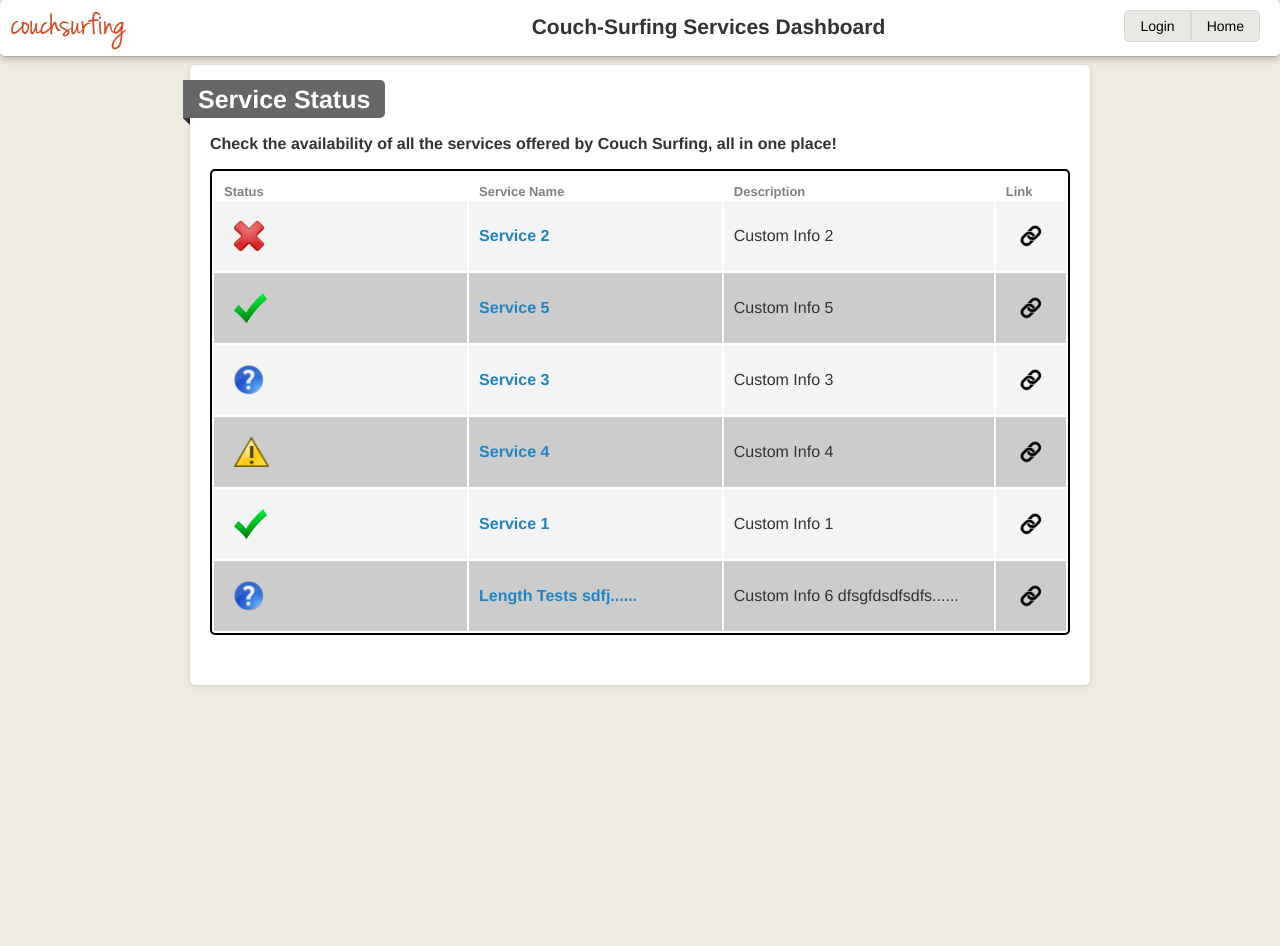
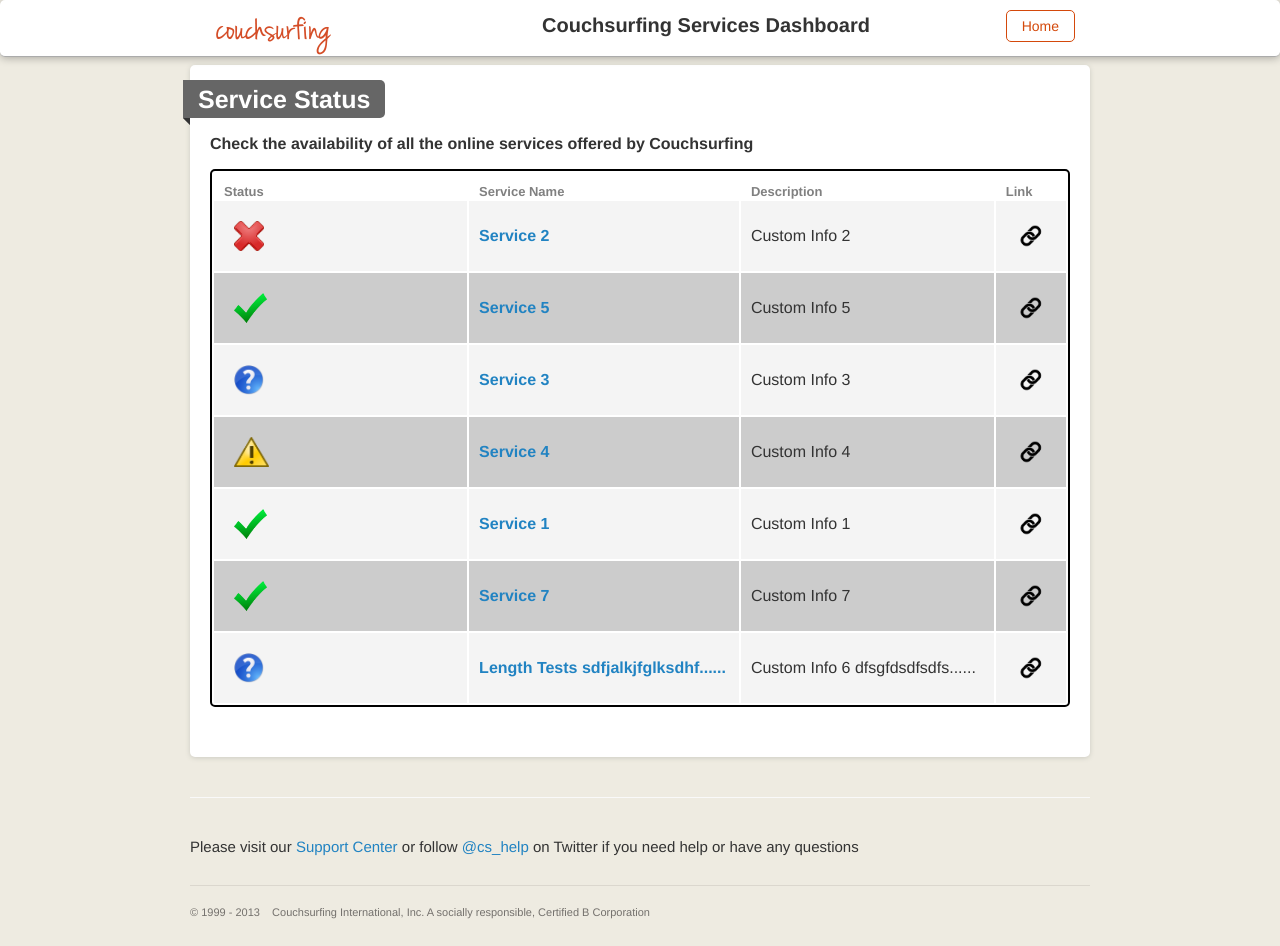
Before and after one commit to Chebotarev/CouchSurfing-Services, a Jekyll site: the page built from index.html, in a window 1280 px wide and 946 px high. Built offline with Jekyll 4.4.1, drawn with Linux system fonts in a browser that asks for light colours; Markdown is read by kramdown in place of the engine named in the settings.

Commit message:
Major Commit 3
Added new test service, copyright information, support contact, edited header to be more symmetric

```diff
--- a/_layouts/default.html
+++ b/_layouts/default.html
@@ -14,17 +14,17 @@
 
   <body>
     <div class="header">
+      <div class="header_content">
+        <div><a href="https://www.couchsurfing.org" title='Go to homepage'>
+          <img src="{{ site.url }}/images/logo-small.png">
+        </a></div>
 
-      <a href="https://www.couchsurfing.org" title='Go to homepage'>
-        <span><img src="{{ site.url }}/images/logo-small.png"></span>
-      </a>
+        <div id="HeadTitle">
+          <strong>Couchsurfing Services Dashboard</strong>
+        </div>
 
-      <span>
-	<h2>Couch-Surfing Services Dashboard</h2>
-      </span>
-
-      <a href="/"><span class="button" id="last_but">Home</span></a>
-      <a href="/login/index.html"><span class="button" id="first_but">Login</span></a>
+        <a href="/"><div class="button">Home</div></a>
+      </div>
     </div>
 
     <div class="content">
@@ -35,10 +35,19 @@
       </div>
 
       <div id="home">
-      {{ content }}
+        {{ content }}
       </div>
 
     </div>
 
+  <footer>
+    <div id="support">
+      Please visit our <a href="https://support.couchsurfing.org/anonymous_requests/new">Support Center</a> or follow <a href="https://twitter.com/cs_help">@cs_help</a> on Twitter if you need help or have any questions
+    </div>
+    <div id="copyright">
+      © 1999 - 2013&nbsp;&nbsp;&nbsp;&nbsp;Couchsurfing International, Inc. A socially responsible, Certified B Corporation
+    </div>
+  </footer>
+
   </body>
 </html>
--- a/css/main.css
+++ b/css/main.css
@@ -3,15 +3,6 @@
 /* Default Layout
 /*
 /*****************************************************************************/
-
-/*#ServiceLinks:hover {
-	color: green;
-}
-
-#ServiceLinks {
-	text-decoration: none;
-	color: rgb(33, 131, 194);
-}*/
 
 #service_list {
 	border: 2px solid black;
@@ -21,6 +12,10 @@
 #service_table {
 	width: 100%;
 	align: center;
+}
+
+.ServiceText {
+	word-wrap: break-word;
 }
 
 /*****************************************************************************/
@@ -68,11 +63,11 @@
 }
 
 #ServeLinkBox {
-	width: 30%;
+	width: 32%;
 }
 
 #DescBox {
-	width: 32%;
+	width: 30%;
 }
 
 #LinkBox {
@@ -137,33 +132,41 @@
 	text-align: center;
 }
 
+.header_content {
+	width: 900px;
+	margin-right: auto;
+	margin-left: auto;
+}
+
+.header_content div {
+	padding: 5px 15px 5px 15px;
+}
+
+#HeadTitle {
+	font-size: 20px;
+	margin-bottom: 20px;
+	float: center;
+	padding-right: 20px;
+	padding-left: -40px;
+}
+
+
 .button {
-	border: 1px solid #d8d8d8;
-	padding: 5px 15px 5px 15px;
+	border: 1px solid rgb(212, 73, 11);
+	border-radius: 5px;
+	background-color: white;
 	float: right;
-	background-color: #eae8e3;
 	margin-bottom: 40px;
-	margin-right: 20px;
-	margin-top: -45px;
-	color: black;
+	margin-right: 15px;
+	margin-top: -50px;
+	color: rgb(212, 73, 11);
+	position: relative;
 }
 
 .button:hover {
-	background-color: white;
+	background-color: rgb(212, 73, 11);
+	color: white;
 }
-
-#first_but {
-	margin-right: 0px;
-	border-top-left-radius: 5px;
-	border-bottom-left-radius: 5px;
-}
-
-#last_but {
-	margin-left: 0px;
-	border-top-right-radius: 5px;
-	border-bottom-right-radius: 5px;
-}
-
 
 .ribbon-content {
 	-webkit-background-clip: border-box;
@@ -265,3 +268,26 @@
 	padding-bottom: 50px;
 	background-color: rgb(255, 255, 255);
 }
+
+
+#copyright {
+	width: 900px;
+	color: rgb(116, 113, 109);
+	font-size: 11px;
+	margin-right: auto;
+	margin-left: auto;
+	padding: 20px 0px 20px 0px;
+}
+
+#support {
+	font-size: 15px;
+	width: 900px;
+	margin-right: auto;
+	margin-left: auto;
+	margin-top: 40px;
+	padding: 40px 0px 30px 0px;
+	border-radius: 0px;
+	border-bottom: 1px solid rgb(219, 215, 206);
+	border-top: 1px solid #f9f9f9;
+
+}
--- a/index.html
+++ b/index.html
@@ -3,7 +3,7 @@
 title: Service Status
 ---
 
-  <p><strong>Check the availability of all the services offered by Couch Surfing, all in one place!</strong></p>
+  <p><strong>Check the availability of all the online services offered by Couchsurfing</strong></p>
 
   <div id="service_list">
     <table id="service_table">
@@ -42,10 +42,10 @@
                     <td class ="status_box">
 		      <img class="status_img" id="UnknownStatus" src="images/blue_ques.png">
 		      {% assign status_length = page.status | size %}
-		      {% if status_length < 20 %}
+		      {% if status_length < 25 %}
 		        <p class="status_pop">{{ page.status }}</p>
 		      {% else %}
-			<p class="status_pop">{{ page.status | truncate: 20 }}...</p>
+			<p class="status_pop">{{ page.status | truncate: 25 }}...</p>
 		      {% endif %}
 		    </td>
 
@@ -53,10 +53,10 @@
                 <td id="ServeLinkBox">
 		  <a id="ServiceLinks" href="{{ page.url }}"><strong>
 		    {% assign title_length = page.title | size %}
-		    {% if title_length < 20 %}
+		    {% if title_length < 32 %}
 		      {{ page.title }}
 		    {% else %}
-		      {{ page.title | truncate: 20 }}...
+		      {{ page.title | truncate: 32 }}...
 		    {% endif %}
 		  </strong><a>
 		</td>
--- a/services/service5/index.html
+++ b/services/service5/index.html
@@ -1,7 +1,7 @@
 ---
 layout: service
 title: "Service 5"
-link: "google.com"
+link: "www.google.com"
 status: "Active"
 description: "Custom Info 5"
 ---
--- a/services/service6/index.html
+++ b/services/service6/index.html
@@ -3,5 +3,5 @@
 link: "https://www.google.com"
 title: "Length Tests sdfjalkjfglksdhfglksdglkjhdskjgnsldk"
 status: "Active slflkahdflkhsdlfhskdhfglksdhgklhsdflghsdklhgdlsfhgsdfhgdsdkjghkldfhllsgkfhgkidfk"
-description: "Custom Info 6 dfsgfdsdfsdfskfgjkhsdkjfgbdjhgbjhdfbgjdbsjaglkhdfglkhsdkghkjdsfhgkhsdkfhkjdfhsgklsdkgkfdkghkfjhgjkhfkhghdkhskhfdklhlnldkshgklsdhfglkjhsdfkjlhghsdfklghsbnshgkjhslkfghksjdfgklshglksdhgdkl"
+description: "Custom Info 6 dfsgfdsdfsdfs  kfgjkhsdkj fgbdjhg bjhd fb g jd bsjaglkhdfglkhs dkgh kjdsfh gkhsdk fhkjdfh sgklsdkgk fdkghkfj hgjkhfkh ghdkhsk hfdklh ln l d kshg klsdhf glkjhs dfkjl hghsdf klghsbns hgkjhsl kf g hks jdf gklsh glksdh gdkl"
 ---
--- /dev/null
+++ b/services/service7/index.html
@@ -0,0 +1,7 @@
+---
+layout: service
+title: "Service 7"
+status: "Active"
+description: "Custom Info 7"
+link: none
+---
```
Also changed, not shown: _layouts/service.html (+8 -4 lines).
